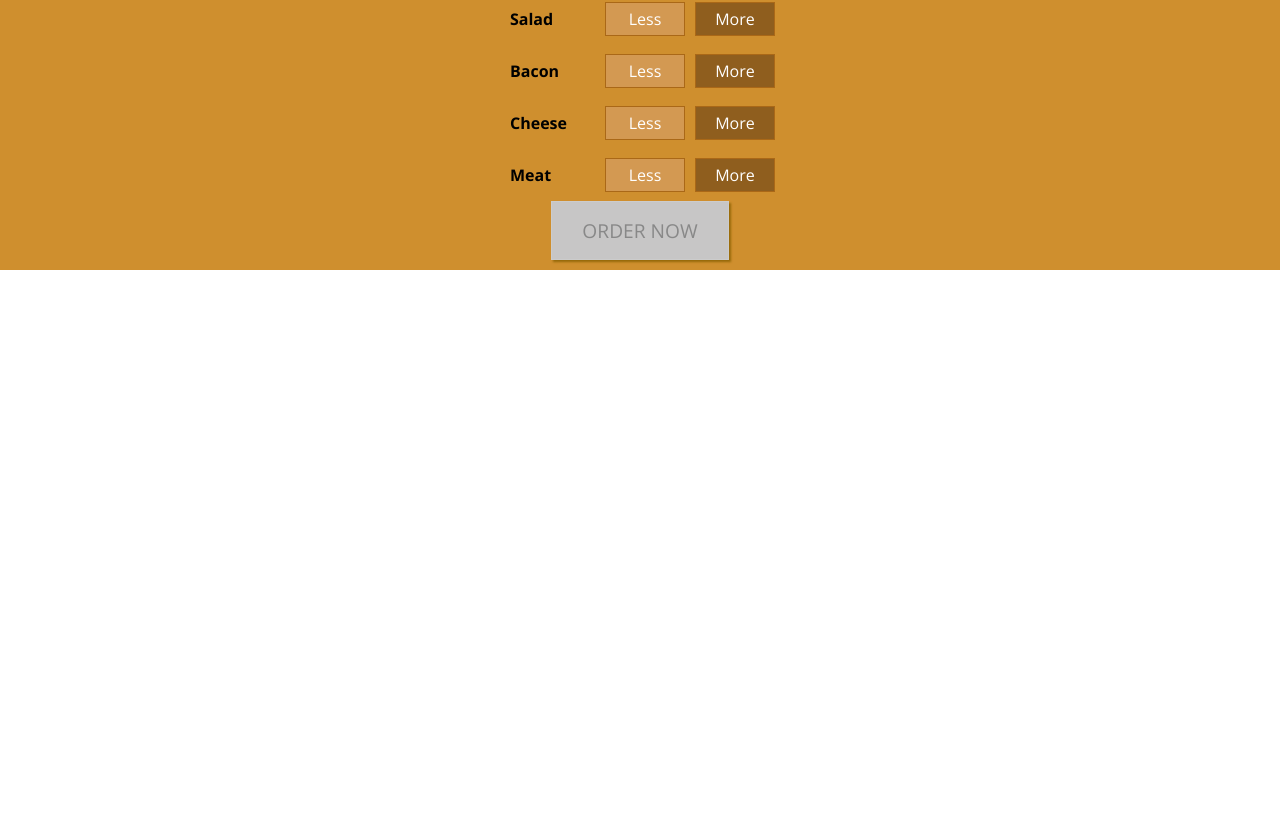
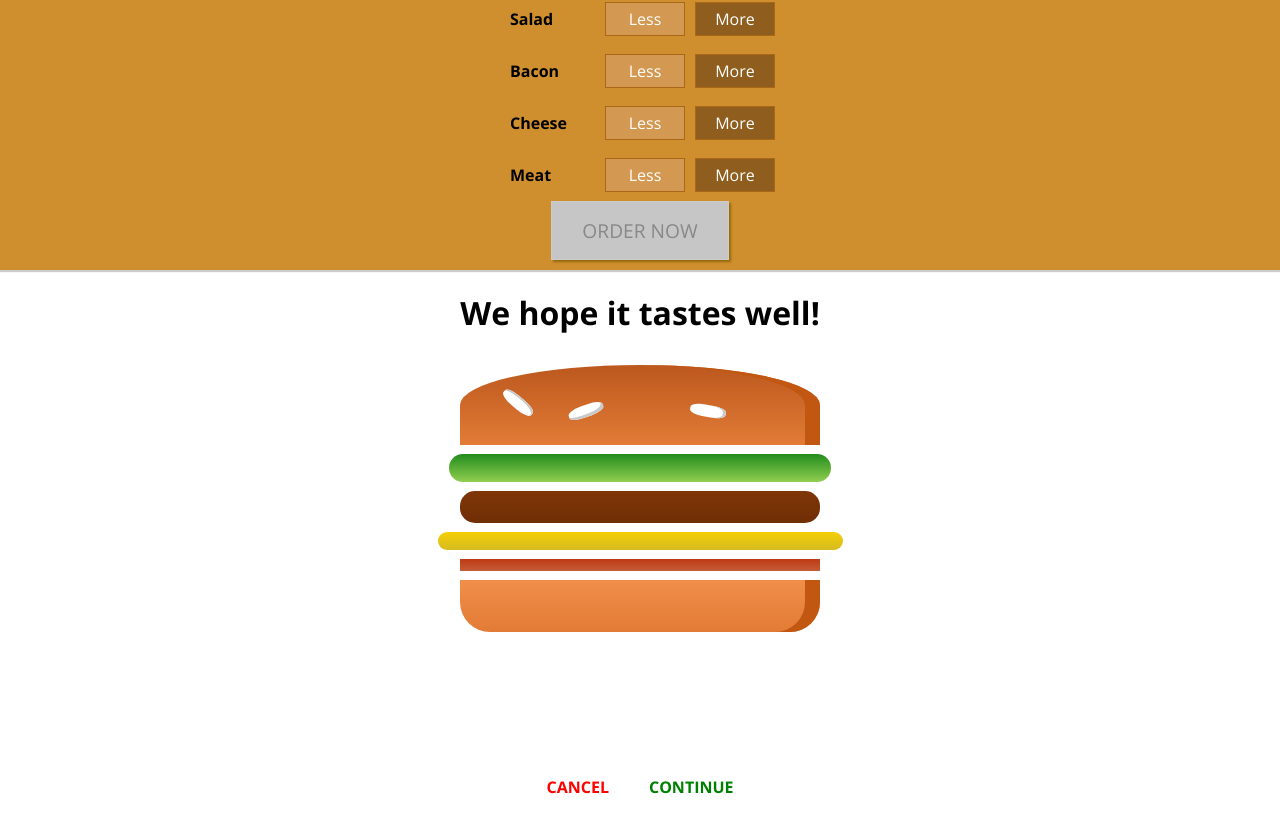
Before and after one commit to SergeyKosarchuk/burger-builder, a React (Create React App) app: page / in a window 1280 px wide. Shown: the part 543-1361 px from the top of the page. Before the commit the page ends 813 px from the top, so only its background shows below. Built offline with nearby package versions, Linux system fonts and the light colour scheme; no server answers.

Commit message:
250: Building the Checkout Container

```diff
--- a/src/App.js
+++ b/src/App.js
@@ -1,12 +1,14 @@
 import React from 'react';
 import Layout from "./containers/Layout/Layout";
 import BurgerBuilder from "./containers/BurgerBuildier/BurderBuilder";
+import Checkout from './containers/Checkout/Checkout';
 
 function App() {
   return (
     <div>
       <Layout>
-        <BurgerBuilder/>
+        <BurgerBuilder />
+        <Checkout />
       </Layout>
     </div>
   );
--- /dev/null
+++ b/src/components/Order/CheckoutSummary/CheckoutSummary.js
@@ -0,0 +1,35 @@
+import React from 'react';
+import styled from 'styled-components';
+
+import Burger from '../../Burger/Burger'
+import Button, { ACCEPT_TYPE } from '../../UI/Button/Button'
+
+const StyledSummary = styled.div`
+    text-align: center;
+    width: 80%;
+    margin: auto;
+
+    @media (min-width: 600px) {
+        width: 500px;
+    }
+`;
+
+const BurgerInfo = styled.div`
+    width: 100%;
+    margin: auto;
+`;
+
+const checkoutSummary = ( { ingredients } ) => {
+    return (
+        <StyledSummary>
+            <h1>We hope it tastes well!</h1>
+            <BurgerInfo>
+                <Burger ingredients={ingredients}/>
+            </BurgerInfo>
+            <Button clicked>CANCEL</Button>
+            <Button type={ACCEPT_TYPE} clicked>CONTINUE</Button>
+        </StyledSummary>
+    );
+}
+
+export default checkoutSummary;
--- a/src/components/UI/Button/Button.js
+++ b/src/components/UI/Button/Button.js
@@ -1,11 +1,12 @@
 import React from 'react';
 import styled from 'styled-components';
 
+const ACCEPT_TYPE = 'accept'
 
 const Button = styled.button`
     background-color: transparent;
     border: none;
-    color: ${(props) => props.type === 'accept' ? 'green' : 'red'};
+    color: ${(props) => props.type === ACCEPT_TYPE ? 'green' : 'red'};
     outline: none;
     cursor: pointer;
     font: inherit;
@@ -17,3 +18,5 @@ const Button = styled.button`
 export default function button (props) {
     return <Button onClick={props.clicked} type={props.type}>{props.children}</Button>
 }
+
+export { ACCEPT_TYPE };
--- /dev/null
+++ b/src/containers/Checkout/Checkout.js
@@ -0,0 +1,25 @@
+import React from 'react';
+import styled from "styled-components";
+
+import CheckoutSummary from '../../components/Order/CheckoutSummary/CheckoutSummary';
+
+export default class Checkout extends React.Component {
+    state = {
+        ingredients: {
+            salad: 1,
+            meat: 1,
+            cheese: 1,
+            bacon: 1
+        }
+    }
+
+    render () {
+        const { ingredients } = this.state;
+
+        return (
+            <div>
+                <CheckoutSummary ingredients={ingredients}/>
+            </div>
+        );
+    }
+}
```
